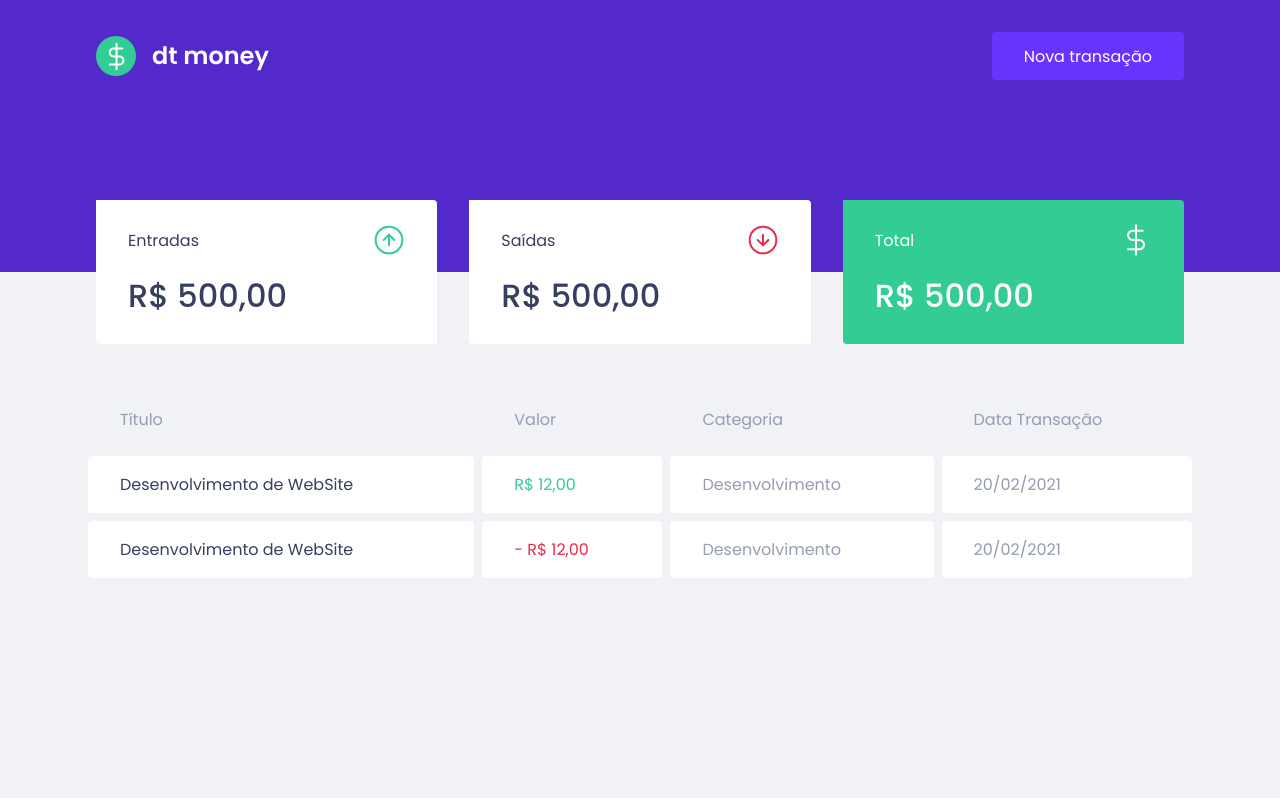
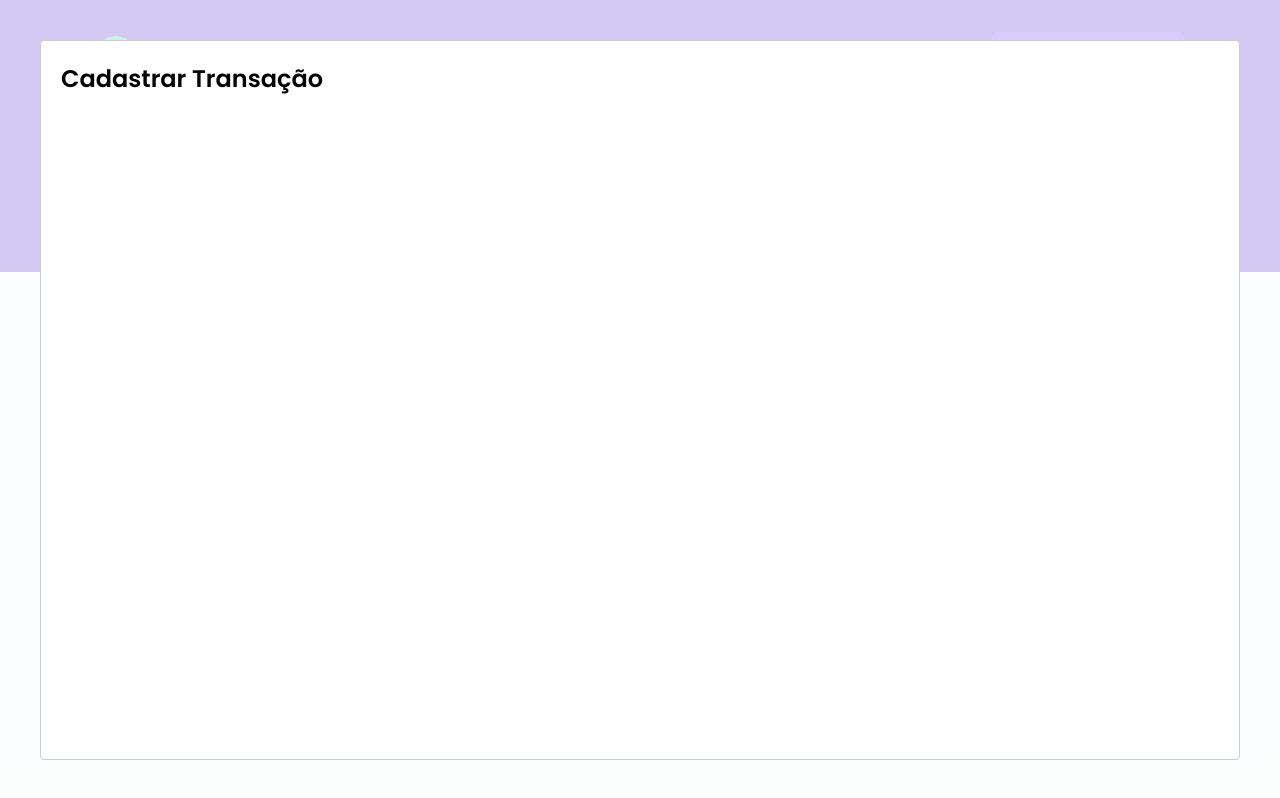
Before and after one commit to dannyllobams/dtmoney, a React (Create React App) app: page / in a window 1280 px wide. Both pictures are taken after a click on the button "Nova transação". Built offline with nearby package versions, Linux system fonts and the light colour scheme; no server answers; what miragejs would draw is missing.

Commit message:
Configurando modal de criação

```diff
--- a/package.json
+++ b/package.json
@@ -10,6 +10,7 @@
     "axios": "^0.24.0",
     "react": "^17.0.2",
     "react-dom": "^17.0.2",
+    "react-modal": "^3.14.4",
     "react-scripts": "4.0.3",
     "web-vitals": "^1.0.1"
   },
@@ -17,6 +18,7 @@
     "@testing-library/jest-dom": "^5.11.4",
     "@testing-library/react": "^11.1.0",
     "@testing-library/user-event": "^12.1.10",
+    "@types/react-modal": "^3.13.1",
     "@types/styled-components": "^5.1.16",
     "miragejs": "^0.1.42",
     "styled-components": "^5.3.3",
--- a/src/App.tsx
+++ b/src/App.tsx
@@ -1,14 +1,35 @@
+import { useState } from 'react';
+import Modal from 'react-modal';
+
 import { Dashboard } from "./components/Dashboard";
 import { Header } from "./components/Header";
 import { TransactionsTable } from "./components/TransactionsTable";
 import { GlobalStyle } from "./styles/global";
 
+Modal.setAppElement("#root");
+
 export function App() {
+  const [isNewTransactionModalOpen, setIsNewTransactionModalOpen] = useState(false);
+
+  function handleOpenNewTransactionModal() {
+      setIsNewTransactionModalOpen(true);
+  }
+
+  function handleCloseNewTransactionModal() {
+      setIsNewTransactionModalOpen(false);
+  }
+
   return (
     <>
-      <Header />
+      <Header
+        onNewTransactionModal={handleOpenNewTransactionModal} />
       <Dashboard />
       <TransactionsTable />
+      <Modal
+          isOpen={isNewTransactionModalOpen}
+          onRequestClose={() => handleCloseNewTransactionModal()}>
+          <h2>Cadastrar Transação</h2>
+      </Modal>
       <GlobalStyle />
     </>
   );
--- a/src/components/Header/index.tsx
+++ b/src/components/Header/index.tsx
@@ -1,12 +1,16 @@
 import logoImg from '../../assets/logo.svg';
 import { Container, Content } from './styles';
 
-export function Header() {
+interface HeaderProps {
+    onNewTransactionModal: () => void;
+}
+
+export function Header({ onNewTransactionModal }: HeaderProps) {
     return (
         <Container>
             <Content>
                 <img src={logoImg} alt="dtmoney" />
-                <button type="button">
+                <button type="button" onClick={() => onNewTransactionModal()}>
                     Nova transação
                 </button>
             </Content>
```
Also changed, not shown: 1 other file (tests, documents, lock files or other folders).
